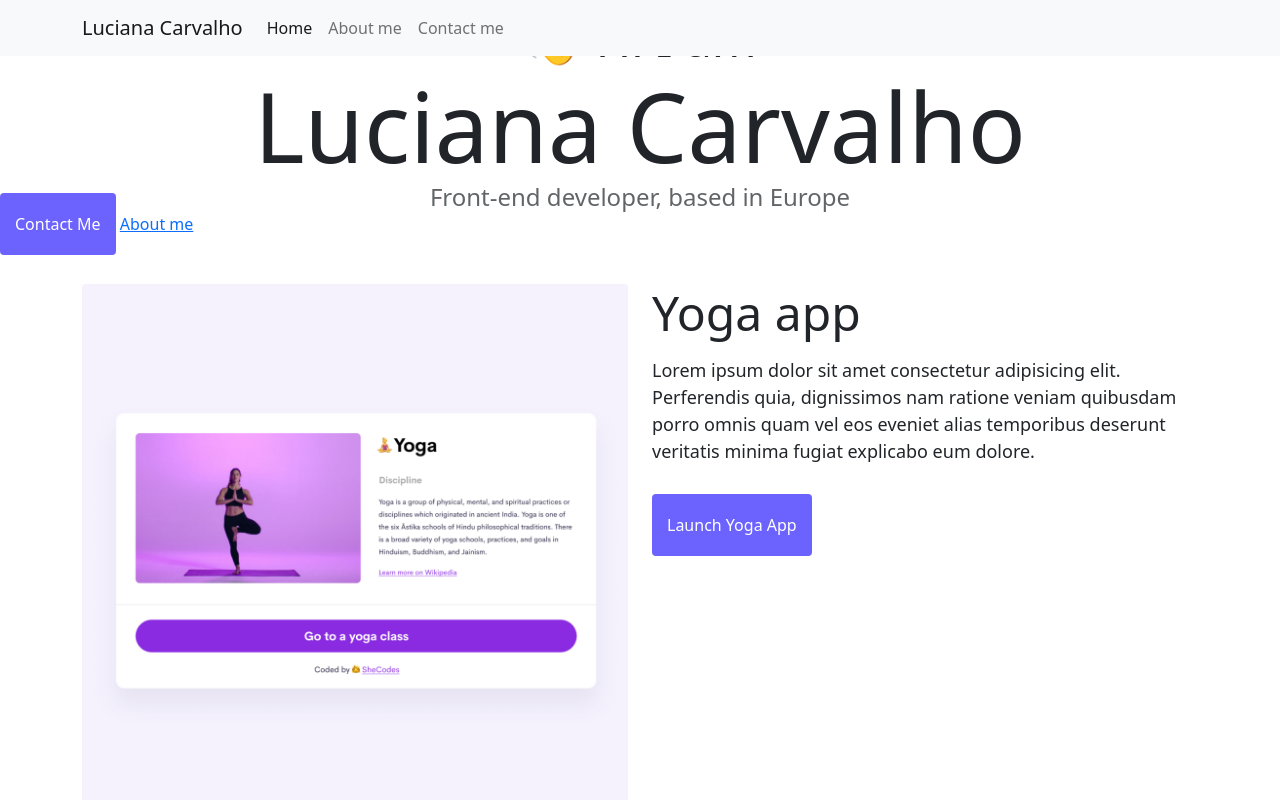
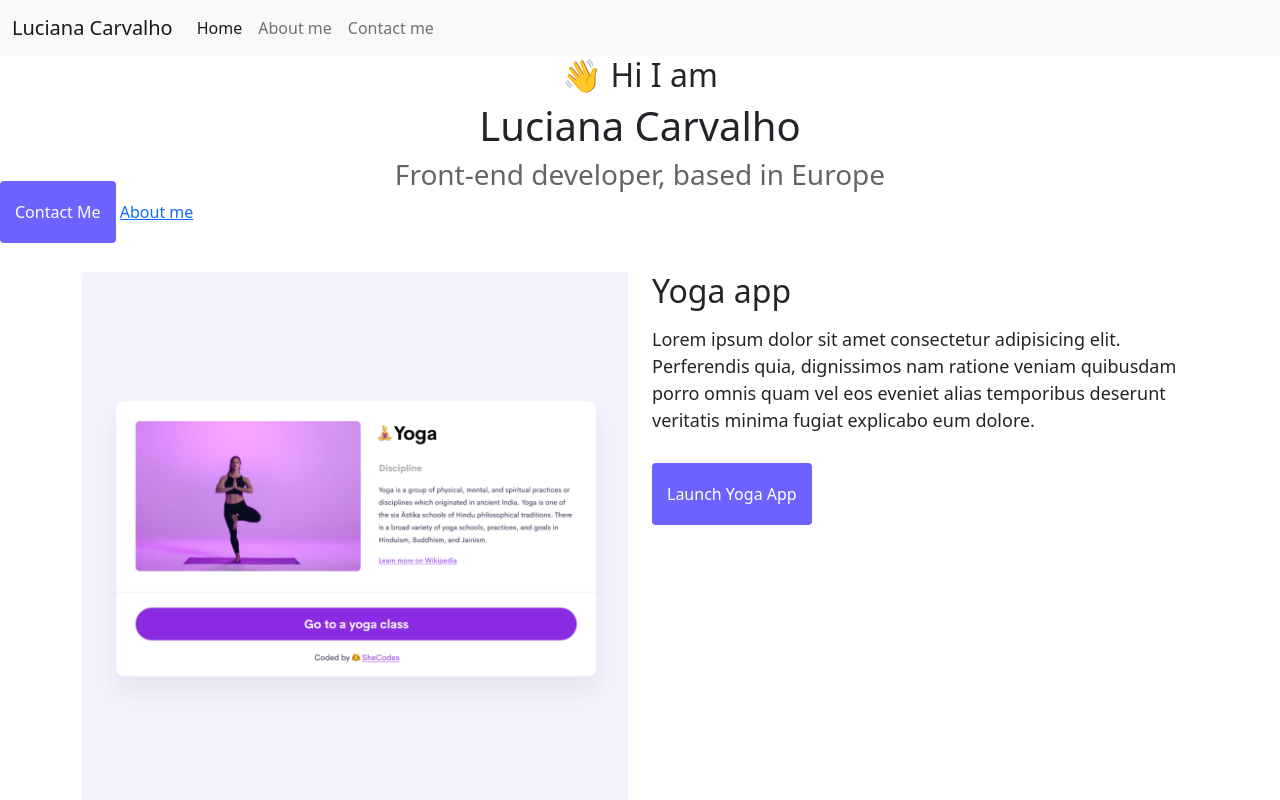
Before and after one commit to Luniau/Portfolio-Luciana-Project, a plain HTML site: page index.html in a window 1280 px wide. Shown: the top 800 px of the page. Drawn offline with nearby package versions, Linux system fonts and the light colour scheme; files that its build step writes are made by us from their sources.

Commit message:
made some adjustments on HTML

```diff
--- a/index.html
+++ b/index.html
@@ -9,6 +9,7 @@
       content="Luciana Carvalho is a front-end developer based in Europe, ready to work on new projects. Feel free to contact me for me information and job inquiries. "
     />
     <title>Front-end developer - Luciana Carvalho</title>
+    <link rel="stylesheet" href="/style.css" />
     <link
       href="https://cdn.jsdelivr.net/npm/bootstrap@5.1.3/dist/css/bootstrap.min.css"
       rel="stylesheet"
@@ -20,11 +21,11 @@
       integrity="sha384-ka7Sk0Gln4gmtz2MlQnikT1wXgYsOg+OMhuP+IlRH9sENBO0LRn5q+8nbTov4+1p"
       crossorigin="anonymous"
     ></script>
-    <link rel="stylesheet" href="/style.css" />
+
   </head>
   <body>
-    <nav class="navbar navbar-expand-lg navbar-light bg-light fixed-top">
-      <div class="container">
+    <nav class="navbar navbar-expand-lg navbar-light bg-light">
+      <div class="container-fluid">
         <a class="navbar-brand" href="/" title="Homepage">Luciana Carvalho</a>
         <button
           class="navbar-toggler"
```
Also changed, not shown: about.html (+5 -2 lines).
